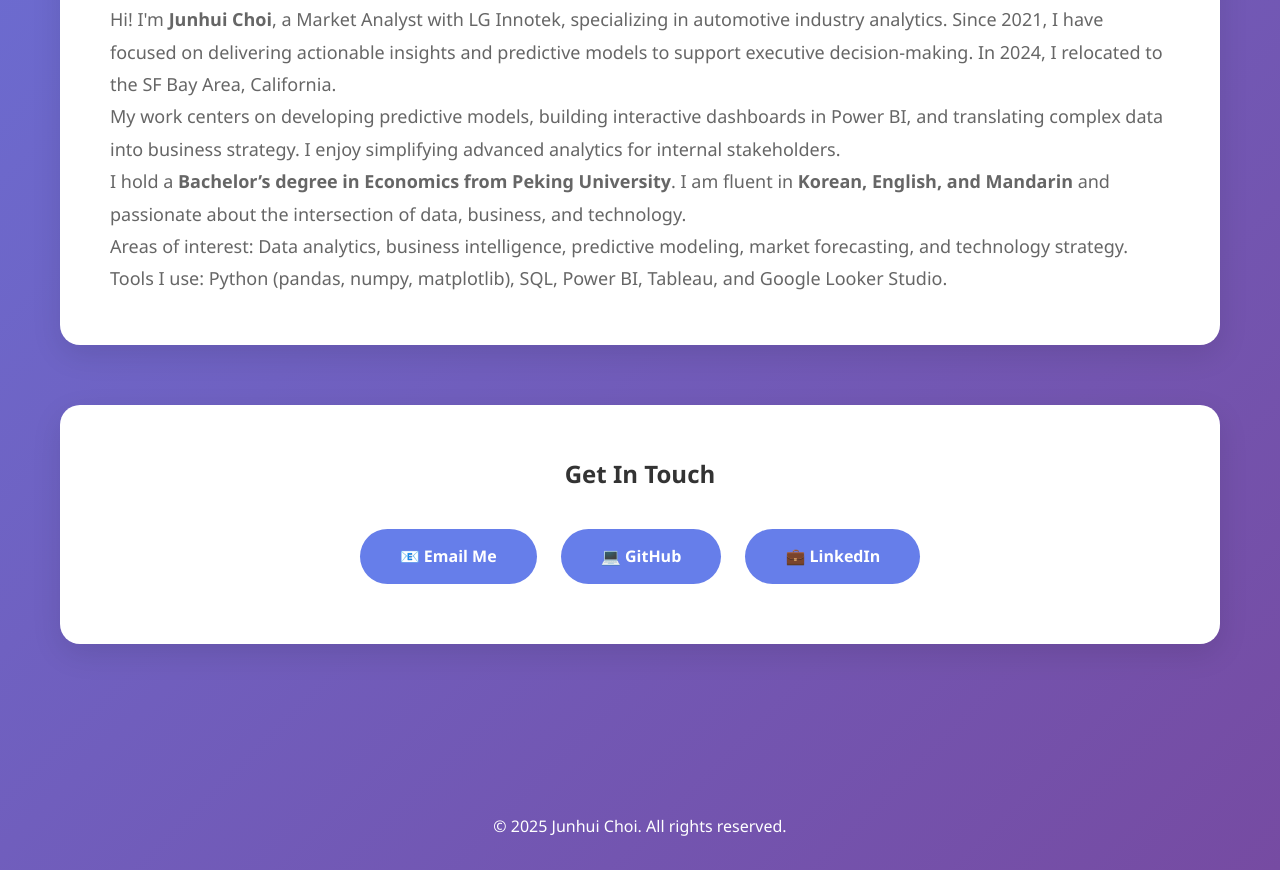
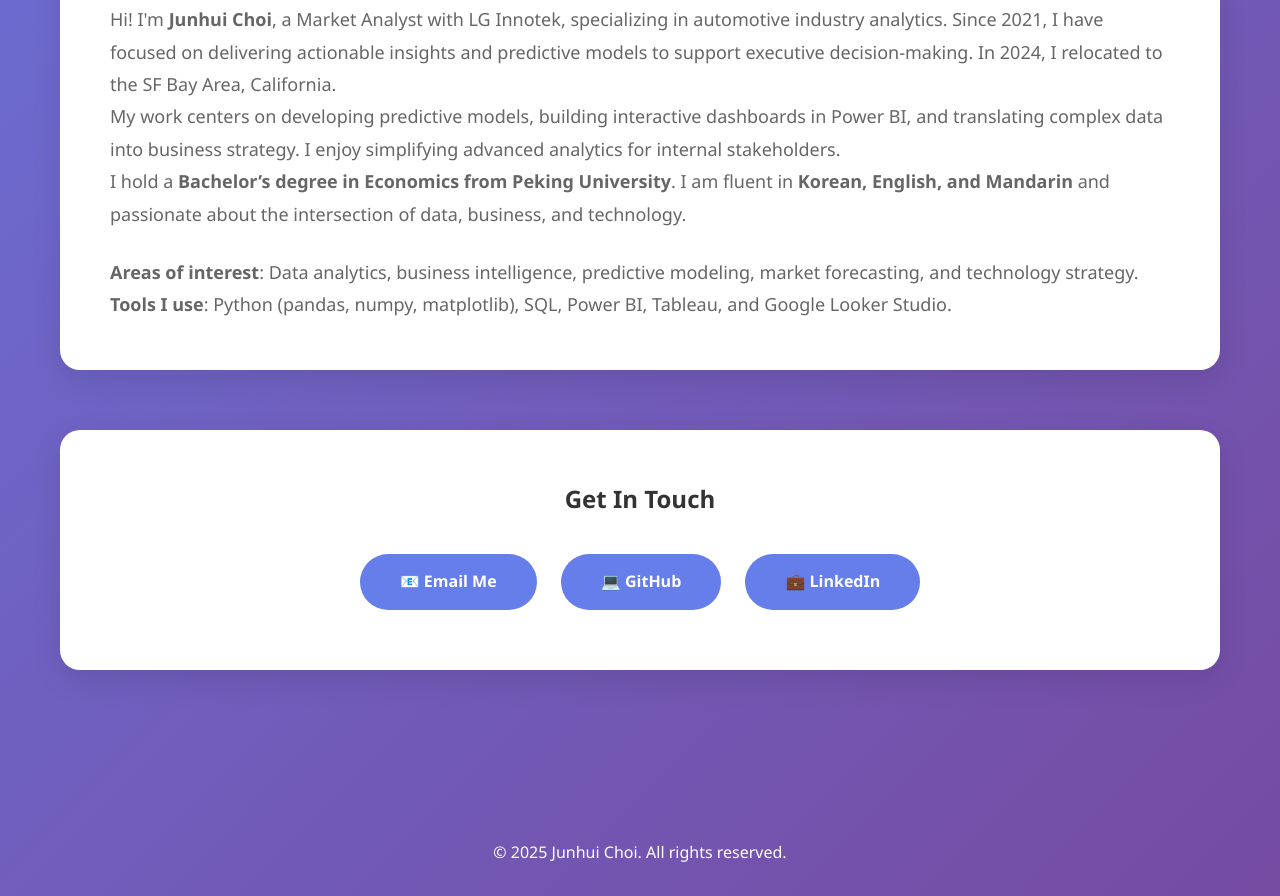
Before and after one commit to junhuichoi0628/junhuichoi.github.io, a plain HTML site: page index.html in a window 1280 px wide. Shown: the part 1322-2218 px from the top of the page. Before the commit the page ends 2192 px from the top, so only its background shows below. Drawn offline with Linux system fonts and the light colour scheme.

Commit message:
Update index.html

```diff
--- a/index.html
+++ b/index.html
@@ -318,9 +318,10 @@
     <p>
       I hold a <strong>Bachelor’s degree in Economics from Peking University</strong>. I am fluent in <strong>Korean, English, and Mandarin</strong> and passionate about the intersection of data, business, and technology.
     </p>
+    <br>
     <p>
-    Areas of interest: Data analytics, business intelligence, predictive modeling, market forecasting, and technology strategy.<br>
-    Tools I use: Python (pandas, numpy, matplotlib), SQL, Power BI, Tableau, and Google Looker Studio.
+    <strong>Areas of interest</strong>: Data analytics, business intelligence, predictive modeling, market forecasting, and technology strategy.<br>
+    <strong>Tools I use</strong>: Python (pandas, numpy, matplotlib), SQL, Power BI, Tableau, and Google Looker Studio.
     </p>
             </div>
         </section>
```
